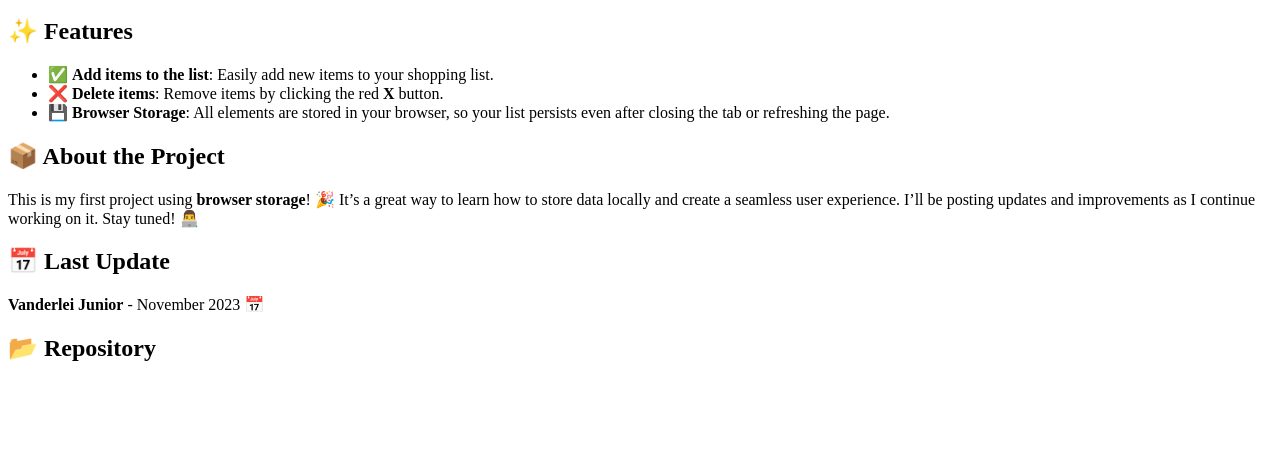
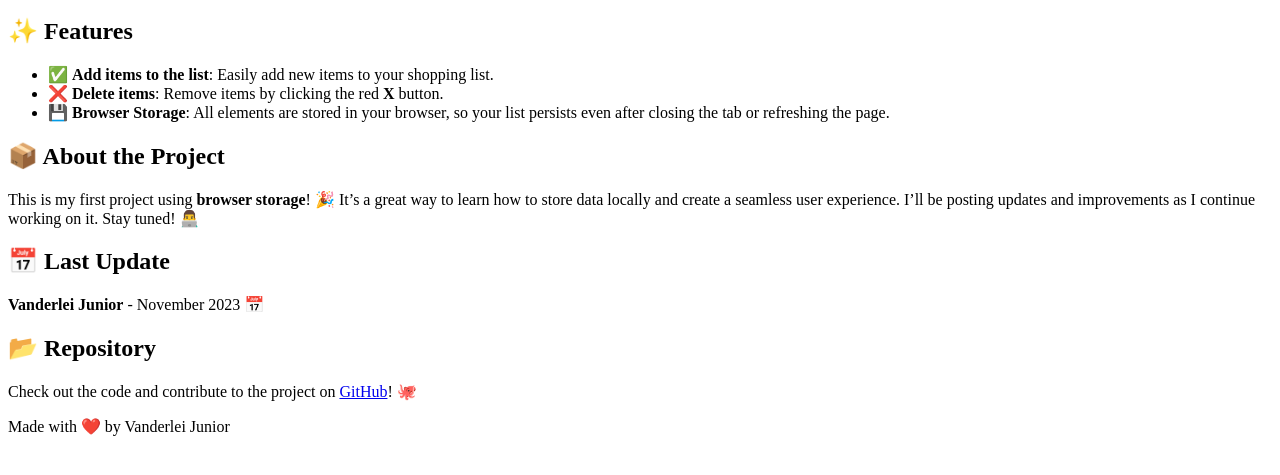
Before and after one commit to vanderleijunior9/Shopping-List, a plain HTML site: page README.html in a window 1280 px wide. Shown: the part 103-578 px from the top of the page. Drawn offline with Linux system fonts and the light colour scheme.

Commit message:
Update README.html

```diff
--- a/README.html
+++ b/README.html
@@ -23,6 +23,10 @@
     <p><strong>Vanderlei Junior</strong> - November 2023 📅</p>
 
     <h2>📂 Repository</h2>
+    <p>Check out the code and contribute to the project on <a href="https://github.com/yourusername/shopping-list" target="_blank">GitHub</a>! 🐙</p>
 
+    <footer>
+        <p>Made with ❤️ by Vanderlei Junior</p>
+    </footer>
 </body>
 </html>
```
